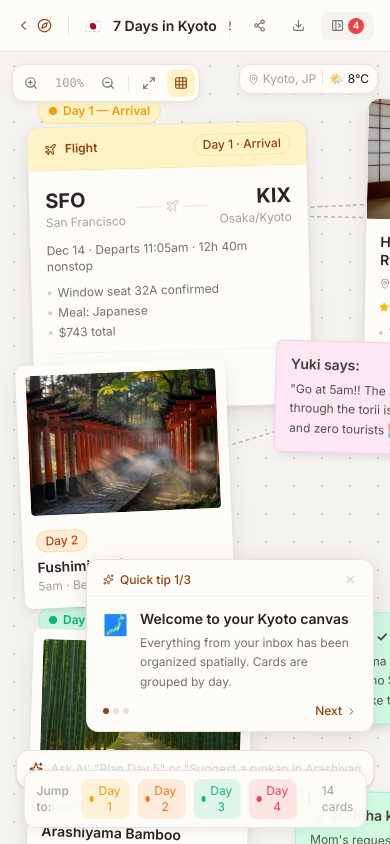
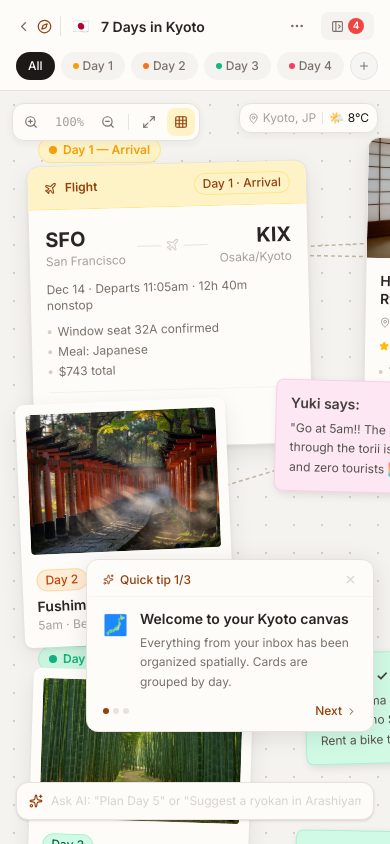
Before and after one commit to caraseli02/ai-travel-spatial-workspace, a React (Vite) app: page / in a window 390 px wide. Both pictures are taken after a click on the button "Try demo". Built offline with nearby package versions, Linux system fonts and the light colour scheme.

Commit message:
Refine trip workspace responsive controls

```diff
--- a/src/components/TripWorkspace.tsx
+++ b/src/components/TripWorkspace.tsx
@@ -3,7 +3,7 @@ import {
   Compass, ChevronLeft, MapPin, Calendar,
   ZoomIn, ZoomOut, Maximize2, Grid3X3, Share2, Download,
   Sparkles, PanelLeftClose, PanelLeftOpen, Plus,
-  Clock, X
+  Clock, X, MoreHorizontal
 } from 'lucide-react';
 import { CanvasCardRenderer } from './CanvasCards';
 import InboxPanel from './InboxPanel';
@@ -90,6 +90,7 @@ export default function TripWorkspace({ onBack }: TripWorkspaceProps) {
   const [showCreateModal, setShowCreateModal] = useState(false);
   const [createModalCoords, setCreateModalCoords] = useState<{ x: number; y: number } | null>(null);
   const [showAddDayModal, setShowAddDayModal] = useState(false);
+  const [showOverflow, setShowOverflow] = useState(false);
 
   // Card dragging states
   const [draggingCardId, setDraggingCardId] = useState<string | null>(null);
@@ -578,35 +579,38 @@ export default function TripWorkspace({ onBack }: TripWorkspaceProps) {
     <div className="flex flex-col h-screen overflow-hidden" style={{ backgroundColor: '#faf9f7' }}>
 
       {/* TOP NAV */}
-      <header className="flex items-center gap-3 px-4 py-2.5 flex-shrink-0 z-40"
-        style={{ backgroundColor: '#fefcf8', borderBottom: '1px solid #e7e3dc', height: '52px' }}>
+      <header className="flex-shrink-0 z-40"
+        style={{ backgroundColor: '#fefcf8', borderBottom: '1px solid #e7e3dc' }}>
 
-        {/* Left: Back + Trip name */}
+        {/* ── Single Row (desktop) / Top Row (mobile) ── */}
+        <div className="flex items-center gap-2 px-4" style={{ height: '52px' }}>
+
+          {/* Back + brand */}
           <button
             onClick={onBack}
-          className="flex items-center gap-1.5 text-stone-500 hover:text-stone-800 transition-colors text-sm mr-1 cursor-pointer"
+            aria-label="Back to home"
+            className="flex items-center gap-1.5 text-stone-500 hover:text-stone-800 transition-colors text-sm flex-shrink-0 cursor-pointer"
           >
             <ChevronLeft size={15} />
             <Compass size={15} color="#92400e" />
             <span className="font-semibold text-stone-700 hidden sm:block" style={{ fontSize: '13px' }}>Wayfarer</span>
           </button>
 
-        <div className="w-px h-5 bg-stone-200" />
+          <div className="w-px h-5 bg-stone-200 flex-shrink-0" />
 
-        <div className="flex items-center gap-2">
+          {/* Trip identity */}
+          <div className="flex items-center gap-2 flex-shrink-0">
             <div className="w-6 h-6 rounded flex items-center justify-center text-sm">🇯🇵</div>
-          <div>
-            <h1 className="font-semibold text-stone-800 leading-tight" style={{ fontSize: '14px' }}>7 Days in Kyoto</h1>
-          </div>
-          <span className="hidden sm:flex items-center gap-1 text-xs px-2 py-0.5 rounded-full"
+            <h1 className="font-semibold text-stone-800" style={{ fontSize: '14px' }}>7 Days in Kyoto</h1>
+            <span className="hidden md:flex items-center gap-1 text-xs px-2 py-0.5 rounded-full flex-shrink-0"
               style={{ backgroundColor: '#d1fae5', color: '#065f46' }}>
               <span className="w-1.5 h-1.5 rounded-full bg-emerald-400" />
               Planning
             </span>
           </div>
 
-        {/* Center: Day filters */}
-        <div className="flex-1 flex items-center justify-center gap-1.5 overflow-x-auto">
+          {/* Desktop center: Day filter pills (hidden on mobile — shown in row 2 below) */}
+          <div className="hidden md:flex flex-1 items-center justify-center gap-1.5 overflow-x-auto scrollbar-none px-2">
             <button
               onClick={() => setActiveDay(null)}
               className="flex-shrink-0 text-xs px-2.5 py-1 rounded-full font-medium transition-all cursor-pointer"
@@ -621,29 +625,33 @@ export default function TripWorkspace({ onBack }: TripWorkspaceProps) {
               <button
                 key={d.day}
                 onClick={() => setActiveDay(activeDay === d.day ? null : d.day)}
-              className="flex-shrink-0 text-xs px-2.5 py-1 rounded-full font-medium transition-all cursor-pointer"
+                className="flex-shrink-0 flex items-center gap-1 text-xs px-2.5 py-1 rounded-full font-medium transition-all cursor-pointer"
                 style={{
                   backgroundColor: activeDay === d.day ? d.color : '#f5f3ef',
                   color: activeDay === d.day ? 'white' : '#78716c',
                 }}
               >
-              Day {d.day}
+                <span className="w-1.5 h-1.5 rounded-full flex-shrink-0"
+                  style={{ backgroundColor: activeDay === d.day ? 'rgba(255,255,255,0.7)' : d.color }} />
+                Day&nbsp;{d.day}
               </button>
             ))}
             <button
               onClick={() => setShowAddDayModal(true)}
-            className="flex-shrink-0 w-7 h-7 rounded-full bg-stone-100 hover:bg-stone-200 text-stone-600 transition-all flex items-center justify-center cursor-pointer ml-1 text-xs font-semibold"
+              className="flex-shrink-0 w-6 h-6 rounded-full bg-stone-100 hover:bg-stone-200 text-stone-600 transition-all flex items-center justify-center cursor-pointer ml-1"
               style={{ border: '1px solid #e7e3dc' }}
               title="Add Custom Day"
             >
-            <Plus size={13} />
+              <Plus size={12} />
             </button>
           </div>
 
-        {/* Right: Actions */}
-        <div className="flex items-center gap-1.5">
-          <div className="hidden sm:flex items-center">
-            <div className="flex items-center -space-x-2">
+          {/* Mobile: push actions to the right */}
+          <div className="flex-1 md:hidden" />
+
+          {/* Desktop-only secondary actions */}
+          <div className="hidden md:flex items-center gap-1 flex-shrink-0">
+            <div className="flex items-center -space-x-2 mr-1">
               {['🧑', '👩', '🧔'].map((a, i) => (
                 <div key={i} className="w-6 h-6 rounded-full flex items-center justify-center text-xs ring-2 ring-white select-none"
                   style={{ backgroundColor: '#e7e3dc', fontSize: '13px' }}>
@@ -651,22 +659,66 @@ export default function TripWorkspace({ onBack }: TripWorkspaceProps) {
                 </div>
               ))}
             </div>
-            <span className="text-xs text-stone-400 ml-2 hidden lg:block select-none">3 travelers</span>
-          </div>
-
+            <span className="text-xs text-stone-400 mr-2 hidden lg:block select-none">3 travelers</span>
             <button className="flex items-center gap-1 text-xs px-2.5 py-1.5 rounded-lg transition-all hover:bg-stone-100 cursor-pointer"
               style={{ color: '#78716c' }}>
               <Share2 size={13} />
-            <span className="hidden sm:block">Share</span>
+              <span>Share</span>
             </button>
             <button className="flex items-center gap-1 text-xs px-2.5 py-1.5 rounded-lg transition-all hover:bg-stone-100 cursor-pointer"
               style={{ color: '#78716c' }}>
               <Download size={13} />
-            <span className="hidden sm:block">Export</span>
+              <span>Export</span>
             </button>
+          </div>
+
+          {/* Mobile overflow ··· */}
+          <div className="relative md:hidden">
+            <button
+              onClick={() => setShowOverflow(o => !o)}
+              aria-label="More workspace actions"
+              aria-expanded={showOverflow}
+              className="w-8 h-8 flex items-center justify-center rounded-lg transition-all hover:bg-stone-100 cursor-pointer"
+              style={{ color: '#78716c' }}
+            >
+              <MoreHorizontal size={16} />
+            </button>
+            {showOverflow && (
+              <>
+                {/* backdrop */}
+                <div className="fixed inset-0 z-40" onClick={() => setShowOverflow(false)} />
+                {/* popover */}
+                <div className="absolute right-0 top-full mt-1 z-50 rounded-xl shadow-xl py-1.5 min-w-[160px]"
+                  style={{ backgroundColor: '#fefcf8', border: '1px solid #e7e3dc' }}>
+                  <div className="flex items-center gap-2 px-3 py-2 border-b" style={{ borderColor: '#e7e3dc' }}>
+                    <div className="flex items-center -space-x-1.5">
+                      {['🧑', '👩', '🧔'].map((a, i) => (
+                        <div key={i} className="w-5 h-5 rounded-full flex items-center justify-center ring-2 ring-white select-none"
+                          style={{ backgroundColor: '#e7e3dc', fontSize: '11px' }}>{a}</div>
+                      ))}
+                    </div>
+                    <span className="text-xs text-stone-500">3 travelers</span>
+                  </div>
+                  <button className="w-full flex items-center gap-2.5 px-3 py-2.5 hover:bg-stone-50 transition-colors cursor-pointer"
+                    style={{ color: '#78716c' }} onClick={() => setShowOverflow(false)}>
+                    <Share2 size={14} />
+                    <span className="text-sm">Share</span>
+                  </button>
+                  <button className="w-full flex items-center gap-2.5 px-3 py-2.5 hover:bg-stone-50 transition-colors cursor-pointer"
+                    style={{ color: '#78716c' }} onClick={() => setShowOverflow(false)}>
+                    <Download size={14} />
+                    <span className="text-sm">Export</span>
+                  </button>
+                </div>
+              </>
+            )}
+          </div>
+
+          {/* Inbox toggle — always visible */}
           <button
             onClick={() => setInboxOpen(o => !o)}
-            className="flex items-center gap-1 text-xs px-2.5 py-1.5 rounded-lg transition-all font-medium cursor-pointer"
+            aria-label={`${inboxOpen ? 'Close' : 'Open'} inbox`}
+            className="flex items-center gap-1 text-xs px-2.5 py-1.5 rounded-lg transition-all font-medium cursor-pointer flex-shrink-0"
             style={{
               backgroundColor: inboxOpen ? '#fef3c7' : '#f5f3ef',
               color: inboxOpen ? '#92400e' : '#78716c',
@@ -680,6 +732,43 @@ export default function TripWorkspace({ onBack }: TripWorkspaceProps) {
                 {items.filter(i => !i.processed).length}
               </span>
             )}
+          </button>
+        </div>
+
+        {/* ── Row 2: Day filter strip — mobile only ── */}
+        <div className="md:hidden flex items-center gap-1.5 px-4 pb-2.5 overflow-x-auto scrollbar-none flex-nowrap">
+          <button
+            onClick={() => setActiveDay(null)}
+            className="flex-shrink-0 text-xs px-3 py-1.5 rounded-full font-medium transition-all cursor-pointer"
+            style={{
+              backgroundColor: activeDay === null ? '#1c1917' : '#f5f3ef',
+              color: activeDay === null ? 'white' : '#78716c',
+            }}
+          >
+            All
+          </button>
+          {days.map(d => (
+            <button
+              key={d.day}
+              onClick={() => setActiveDay(activeDay === d.day ? null : d.day)}
+              className="flex-shrink-0 flex items-center gap-1 text-xs px-3 py-1.5 rounded-full font-medium transition-all cursor-pointer"
+              style={{
+                backgroundColor: activeDay === d.day ? d.color : '#f5f3ef',
+                color: activeDay === d.day ? 'white' : '#78716c',
+              }}
+            >
+              <span className="w-1.5 h-1.5 rounded-full flex-shrink-0"
+                style={{ backgroundColor: activeDay === d.day ? 'rgba(255,255,255,0.7)' : d.color }} />
+              Day&nbsp;{d.day}
+            </button>
+          ))}
+          <button
+            onClick={() => setShowAddDayModal(true)}
+            className="flex-shrink-0 w-7 h-7 rounded-full bg-stone-100 hover:bg-stone-200 text-stone-500 transition-all flex items-center justify-center cursor-pointer"
+            style={{ border: '1px solid #e7e3dc' }}
+            title="Add Day"
+          >
+            <Plus size={12} />
           </button>
         </div>
       </header>
@@ -935,30 +1024,6 @@ export default function TripWorkspace({ onBack }: TripWorkspaceProps) {
             isLinkingActive={linkingFromId === selectedCard?.id}
           />
 
-          {/* Bottom mini-map legend */}
-          <div className="absolute bottom-4 left-1/2 -translate-x-1/2 z-20 flex items-center gap-2 px-3 py-2 rounded-xl"
-            style={{ backgroundColor: 'rgba(254,252,248,0.95)', border: '1px solid #e7e3dc', boxShadow: '0 2px 12px rgba(0,0,0,0.07)' }}>
-            <span className="text-xs text-stone-400 font-medium mr-1 select-none">Jump to:</span>
-            {days.map(d => (
-              <button
-                key={d.day}
-                onClick={() => {
-                  setActiveDay(d.day);
-                  const labelCfg = dayLabels.find(l => l.day === d.day);
-                  if (labelCfg) {
-                    setPan({ x: -labelCfg.x + 250, y: -labelCfg.y + 150 });
-                  }
-                }}
-                className="flex items-center gap-1 text-xs px-2 py-1 rounded-lg transition-all hover:opacity-80 cursor-pointer"
-                style={{ backgroundColor: d.color + '20', color: d.color }}
-              >
-                <span className="w-1.5 h-1.5 rounded-full" style={{ backgroundColor: d.color }} />
-                Day {d.day}
-              </button>
-            ))}
-            <div className="w-px h-3 bg-stone-200 mx-1" />
-            <span className="text-xs text-stone-400 select-none">{cards.length} cards</span>
-          </div>
         </main>
       </div>
 
@@ -1047,7 +1112,7 @@ function AiPromptBar({ onSendQuery, isThinking }: AiPromptBarProps) {
   };
 
   return (
-    <div className="absolute bottom-14 left-1/2 -translate-x-1/2 z-20 w-full max-w-lg px-4 select-none">
+    <div className="absolute bottom-6 md:bottom-14 left-1/2 -translate-x-1/2 z-20 w-full max-w-lg px-4 select-none">
       <form onSubmit={handleSubmit} className={`rounded-xl transition-all duration-200 ${focused ? 'shadow-lg' : 'shadow-sm'}`}
         style={{ backgroundColor: '#fefcf8', border: `1.5px solid ${focused ? '#fde68a' : '#e7e3dc'}` }}>
         <div className="flex items-center gap-2 px-3 py-2.5">
--- a/src/index.css
+++ b/src/index.css
@@ -62,6 +62,14 @@
   .scrollbar-thin::-webkit-scrollbar-thumb {
     background: #d6cfc3;
     border-radius: 2px;
+  }
+
+  .scrollbar-none::-webkit-scrollbar {
+    display: none;
+  }
+  .scrollbar-none {
+    -ms-overflow-style: none;
+    scrollbar-width: none;
   }
 
   .rotate-neg2 { transform: rotate(-2deg); }
```
Lines whose indentation alone changed are shown as unchanged.
